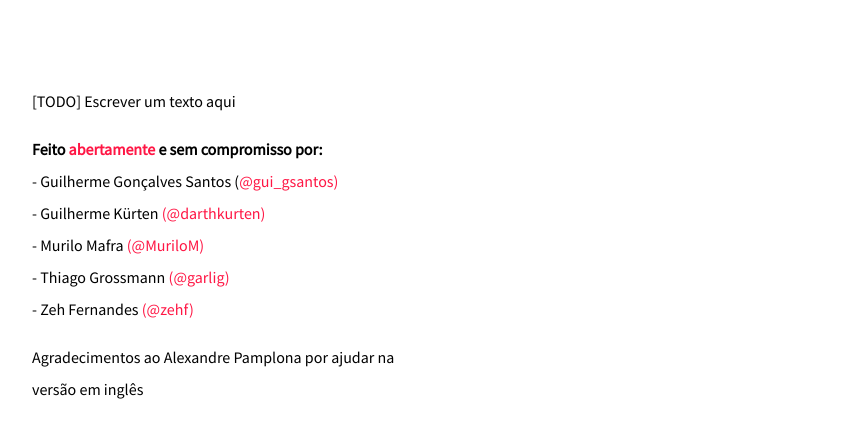
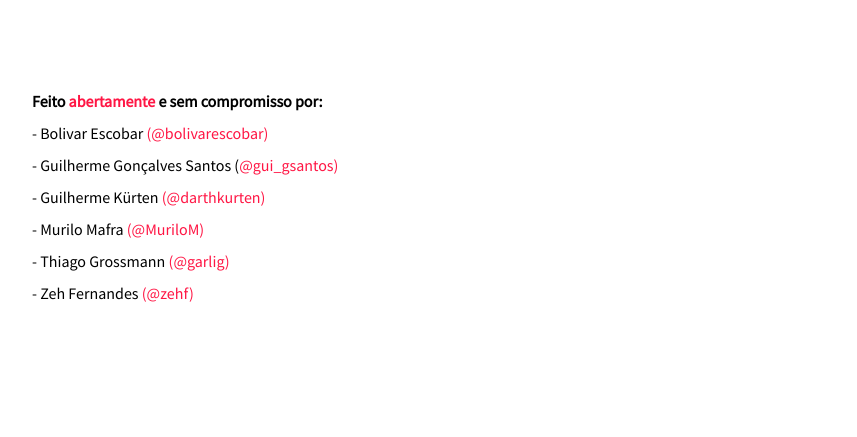
Before and after one commit to zehfernandes/adailyexcuse, a website: page public/index.html in a window 1280 px wide. Both pictures are taken after a click on the element "SOBRE". Shown: the part 141-578 px from the top of the page, without its empty margins (418-1275 px from the left). Drawn offline with nearby package versions, Linux system fonts and the light colour scheme; files whose address does not match are found by name.

Commit message:
Update to launch

```diff
--- a/public/index.html
+++ b/public/index.html
@@ -55,15 +55,14 @@
 		<div class="overlay overlay-scale">
 			<a href="#" class="overlay-close">Close</a>
 			<div class="readme">
-				<p>[TODO] Escrever um texto aqui</p>
 				<p><strong>Feito <a href="https://github.com/darthkurten/" target="_blank" title="Repositório do Github">abertamente</a> e sem compromisso por:</strong>
+				<br>- Bolivar Escobar <a href="https://twitter.com/bolivarescobar" target="_blank">(@bolivarescobar)</a>
 				<br>- Guilherme Gonçalves Santos (<a href="https://twitter.com/gui_gsantos" target="_blank">@gui_gsantos)</a>
 				<br>- Guilherme Kürten <a href="https://twitter.com/darthkurten" target="_blank">(@darthkurten)</a>
 				<br>- Murilo Mafra <a href="https://twitter.com/MuriloM" target="_blank">(@MuriloM)</a>
 				<br>- Thiago Grossmann <a href="https://twitter.com/garlig" target="_blank">(@garlig)</a>
 				<br>- Zeh Fernandes <a href="https://twitter.com/zehf" target="_blank">(@zehf)</a>
 				</p>
-				<p>Agradecimentos ao Alexandre Pamplona por ajudar na versão em inglês</p>
 			</div>
 		</div>
 
--- a/public/js/app.js
+++ b/public/js/app.js
@@ -30,12 +30,16 @@
 
     // ----------- ABOUT ------------
     // -------------------------------
-    document.getElementById('trigger-overlay').addEventListener('click', function () {
+    document.getElementById('trigger-overlay').addEventListener('click', function (e) {
         about[0].classList.add('open');
+
+        e.preventDefault();
     });
 
-    document.getElementsByClassName('overlay-close')[0].addEventListener('click', function () {
+    document.getElementsByClassName('overlay-close')[0].addEventListener('click', function (e) {
         about[0].classList.remove('open');
+
+        e.preventDefault();
     });
 
 }());
```
